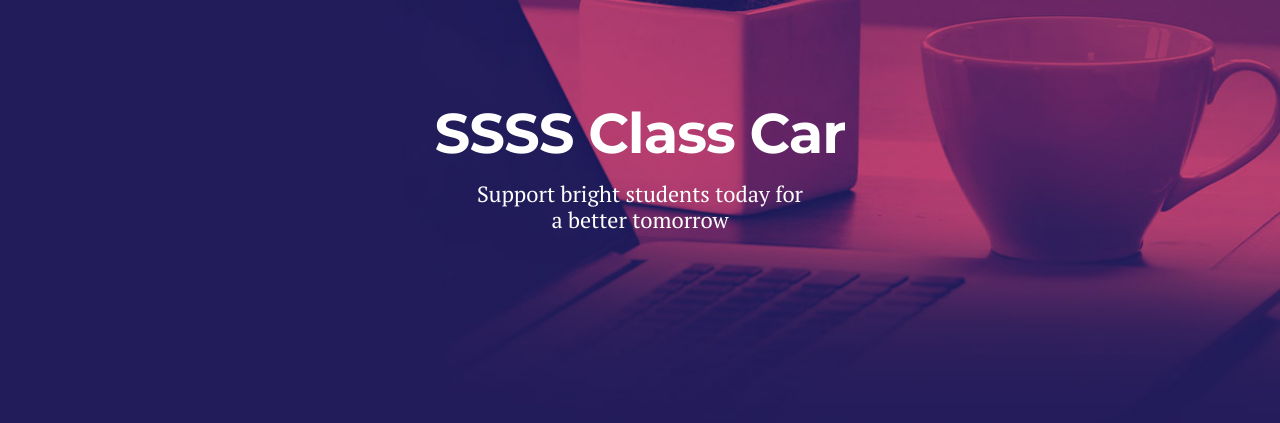
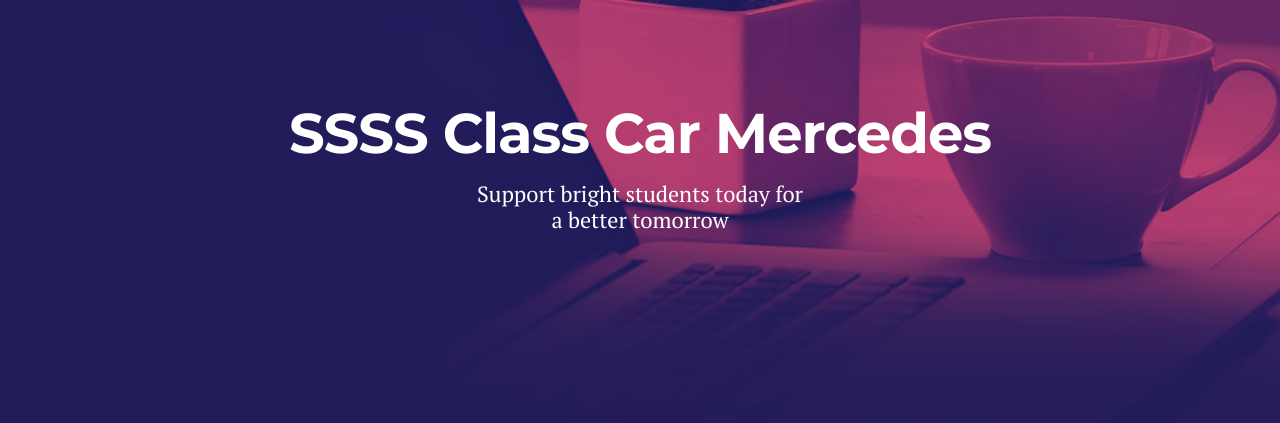
Before and after one commit to silentchallenger/cpnt201-a2-boxus, a plain HTML site: page index.html in a window 1280 px wide. Shown: the part 377-800 px from the top of the page. Drawn offline with Linux system fonts and the light colour scheme.

Commit message:
added car brand

```diff
--- a/index.html
+++ b/index.html
@@ -59,7 +59,7 @@
             <div class="block content-1170 center-relative center-text">
                 <img class="top-logo" src="demo-images/logo.png" alt="Boxus" />
                 <br>
-                <h1 class="big-title">SSSS Class Car</h1>
+                <h1 class="big-title">SSSS Class Car Mercedes</h1>
                 <p class="title-desc">Support bright students today for a better tomorrow</p>
             </div>
         </div>
```
